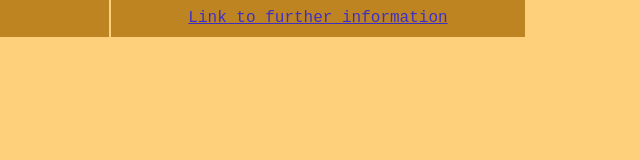
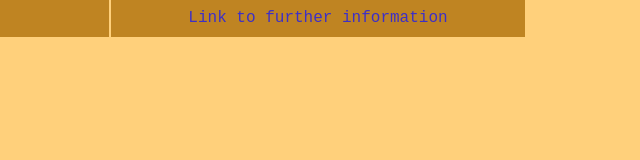
Before and after one commit to skrumf/Cheat-Sheet, a plain HTML site: page index.html in a window 1280 px wide. In both pictures the pointer is over the link 639 px from the left and 839 px from the top of the page. Shown: the part 822-982 px from the top of the page, 322-962 px from the left. Drawn offline with Linux system fonts and the light colour scheme.

Commit message:
13/11/22 - 12:07pm
Added text decoration to the links so that they are underlined and removed when hovered over.

```diff
--- a/styles.css
+++ b/styles.css
@@ -2,6 +2,14 @@ body {
     background-color: #FFD07B;
     margin: 0 auto;
     padding: 0.5rem;
+}
+
+a {
+    text-decoration: underline;
+}
+
+a:hover {
+    text-decoration: none;
 }
 
 #hero-heading {
```
